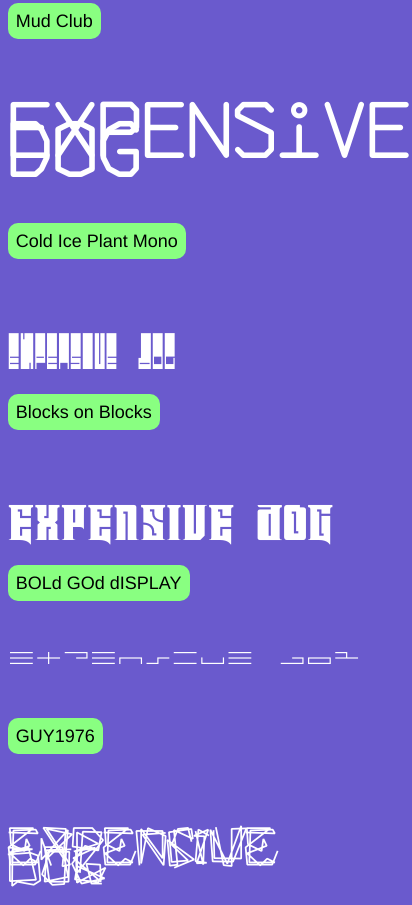
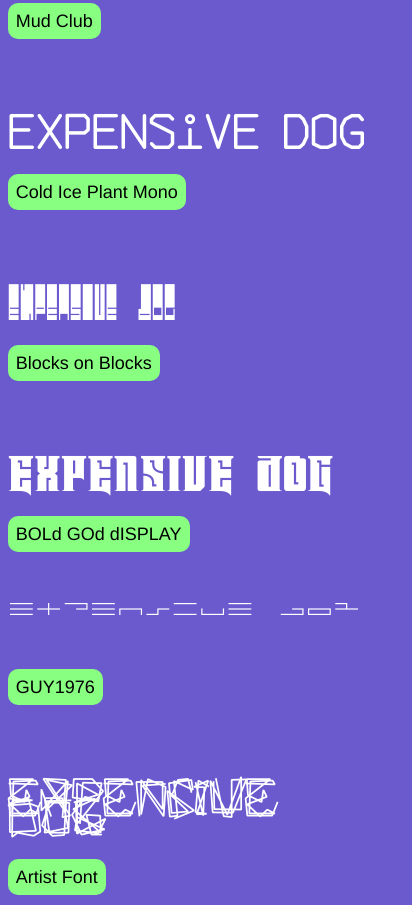
Before and after one commit to nervousattack/Portfolio, a plain HTML site: page dasickfonts.html in a window 390 px wide. Shown: the part 837-1742 px from the top of the page, 412 px wide, since content can reach past the window. Drawn offline with nearby package versions, Linux system fonts and the light colour scheme; a web font is replaced by a local one.

Commit message:
little thing

```diff
--- a/dasickfonts.css
+++ b/dasickfonts.css
@@ -387,6 +387,11 @@ a:active {
 		margin-bottom:20px;
 	}
 
+	.ColdIcePlant {
+		font-size: 50px;
+		margin-bottom:20px;
+	}
+
 	.GUY {
 		font-size: 50px;
 		margin-bottom:40px;
```
